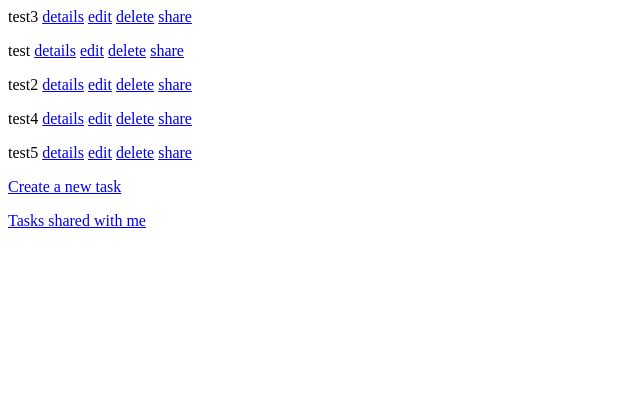
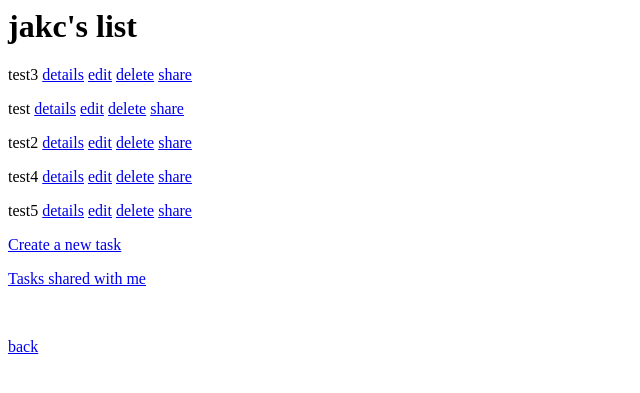
Before and after one commit to saminakbari/Django-ToDoList, a Django app: page /task/delete/3/3/ in a window 1280 px wide. Shown: the top 393 px of the page, without its empty margins (0-640 px from the left). Run offline with Django 5.2, Linux system fonts and the light colour scheme; data comes from the database, SQL or seed files in the repository; both versions use the stored data as it was after the commit.

Commit message:
back buttons added

```diff
--- a/ToDoList/my_app/templates/add_shared_tasks_template.html
+++ b/ToDoList/my_app/templates/add_shared_tasks_template.html
@@ -12,6 +12,10 @@
                     <input type="submit" value="Add task" name="add">
                 {% endif %}
             </p>
+            <br>
         {% endfor %}
+        <p>
+            <a href="http://localhost:8000/to-do-list/get/{{ to_do_list.list_id }}/">back to list</a>
+        </p>
     </form>
 {% endblock %}
--- a/ToDoList/my_app/templates/edit_list_title_template.html
+++ b/ToDoList/my_app/templates/edit_list_title_template.html
@@ -4,6 +4,8 @@
         {% csrf_token %}
         <label for="title">Title: </label>
         <input id="title" type="text" name="title" maxlength="100" value={{ to_do_list.title }}>
+        <br><br>
+        <input type="submit" value="OK">
         <br>
     </form>
 {% endblock %}
--- a/ToDoList/my_app/templates/get_list_template.html
+++ b/ToDoList/my_app/templates/get_list_template.html
@@ -20,10 +20,15 @@
         {% endfor %}
 
         <p>
-            <a href="http://localhost:8000/task/create/{{ list_id }}/">Create a new task</a>
+            <a href="http://localhost:8000/task/create/{{ to_do_list.list_id }}/">Create a new task</a>
         </p>
         <p>
-            <a href="http://localhost:8000/task/shared-tasks/{{ user.username }}/{{ list_id }}">Tasks shared with me</a>
+            <a href="http://localhost:8000/task/shared-tasks/{{ user.username }}/{{ to_do_list.list_id }}/">
+                Tasks shared with me</a>
+        </p>
+        <br>
+        <p>
+            <a href="http://localhost:8000/to-do-list/showall/{{ user.username }}/">back</a>
         </p>
 
     </form>
--- a/ToDoList/my_app/templates/show_all_lists_template.html
+++ b/ToDoList/my_app/templates/show_all_lists_template.html
@@ -19,5 +19,9 @@
         <p>
             <a href="http://localhost:8000/to-do-list/create/{{ username }}/">Create a new list</a>
         </p>
+        <br>
+        <p>
+            <a href="http://localhost:8000/to-do-list/app/opening/">log out</a>
+        </p>
     </form>
 {% endblock %}
--- a/ToDoList/my_app/views/create_task_view.py
+++ b/ToDoList/my_app/views/create_task_view.py
@@ -24,7 +24,7 @@ def create_task(request, list_id):
             sorted_tasks = sorted(to_do_list.tasks.all(), key=lambda x: x.deadline)
             sorted_tasks = sorted(sorted_tasks, key=lambda x: x.priority)
             return render(request, "get_list_template.html",
-                          {"tasks": sorted_tasks, "list_id": list_id, "user": to_do_list.owner,
+                          {"tasks": sorted_tasks, "to_do_list": to_do_list, "user": to_do_list.owner,
                            "message": "Task created successfully."})
 
     else:
--- a/ToDoList/my_app/views/delete_task_view.py
+++ b/ToDoList/my_app/views/delete_task_view.py
@@ -12,5 +12,5 @@ def delete_task(request, task_id: int, list_id):
     sorted_tasks = sorted(to_do_list.tasks.all(), key=lambda x: x.deadline)
     sorted_tasks = sorted(sorted_tasks, key=lambda x: x.priority)
     return render(request, "get_list_template.html",
-                  {"tasks": sorted_tasks, "list_id": list_id, "user": to_do_list.owner,
-                   "message": "Task deleted successfully."})
+                  {"tasks": sorted_tasks, "user": to_do_list.owner,
+                   "message": "Task deleted successfully.", "to_do_list": to_do_list})
--- a/ToDoList/my_app/views/edit_list_view.py
+++ b/ToDoList/my_app/views/edit_list_view.py
@@ -10,7 +10,6 @@ def edit_to_do_list(request, list_id, username):
         title = request.POST.get('title')
         to_do_list.title = title
         to_do_list.save()
-        # return redirect(to="http://localhost:8000/to-do-list/showall/" + username + "/")
         user = MyUser.objects.get(username=username)
         return render(request, "show_all_lists_template.html",
                       {"to_do_lists": user.to_do_lists.all(), "username": username,
--- a/ToDoList/my_app/views/edit_task_view.py
+++ b/ToDoList/my_app/views/edit_task_view.py
@@ -14,10 +14,9 @@ def edit_task(request, task_id, list_id):
         task.deadline = request.POST.get('deadline')
         task.priority = request.POST.get('priority')
         task.save()
-        # return redirect(to="http://localhost:8000/to-do-list/get/{}/".format(list_id))
         to_do_list = ToDoList.objects.get(pk=list_id)
         sorted_tasks = sorted(to_do_list.tasks.all(), key=lambda x: x.deadline)
         sorted_tasks = sorted(sorted_tasks, key=lambda x: x.priority)
         return render(request, "get_list_template.html",
-                      {"tasks": sorted_tasks, "list_id": list_id, "user": to_do_list.owner,
+                      {"tasks": sorted_tasks, "to_do_list": to_do_list, "user": to_do_list.owner,
                        "message": "Task edited successfully."})
--- a/ToDoList/my_app/views/get_list_view.py
+++ b/ToDoList/my_app/views/get_list_view.py
@@ -6,10 +6,7 @@ from my_app.models import ToDoList
 
 def get_list(request, list_id):
     if request.method == 'GET':
-        try:
-            to_do_list = ToDoList.objects.get(pk=list_id)
-        except ToDoList.DoesNotExist:
-            return HttpResponse("<html><body>To-do list not found</body></html>")
+        to_do_list = ToDoList.objects.get(pk=list_id)
 
         sorted_tasks = sorted(to_do_list.tasks.all(), key=lambda x: x.deadline)
         sorted_tasks = sorted(sorted_tasks, key=lambda x: x.priority)
--- a/ToDoList/my_app/views/get_task_view.py
+++ b/ToDoList/my_app/views/get_task_view.py
@@ -8,4 +8,4 @@ def get_task(request, task_id):
     task = Task.objects.get(pk=task_id)
 
     return render(request, "get_task_template.html",
-                  {'task': task, 'priority': Task.PRIORITY_CHOICES[int(task.priority)][1]})
+                  {'task': task, 'priority': Task.PRIORITY_CHOICES[int(task.priority) - 1][1]})
```
Also changed, not shown: ToDoList/my_app/views/add_shared_tasks_view.py (+4 -9 lines), ToDoList/db.sqlite3.
